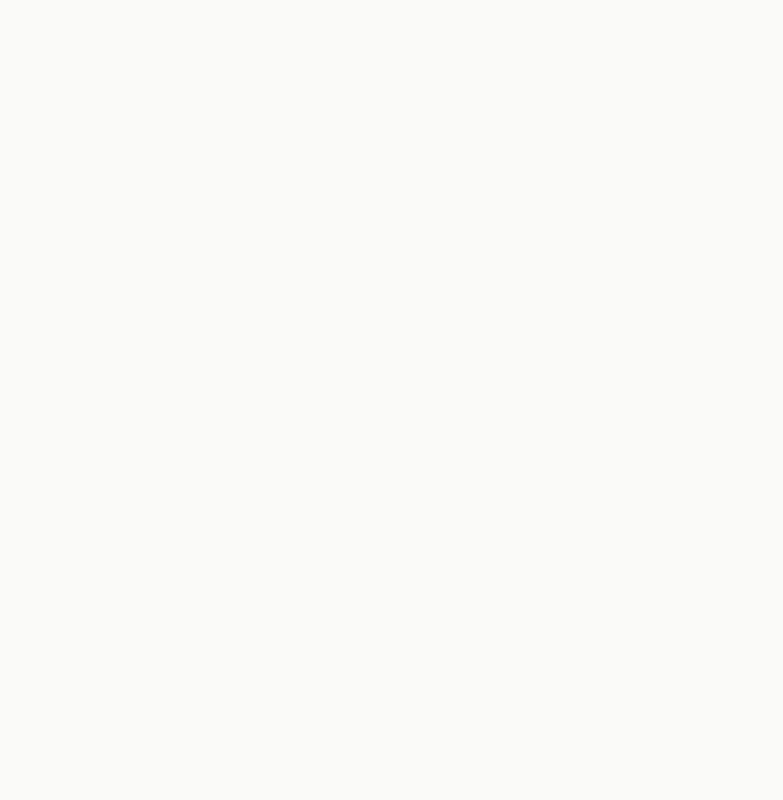
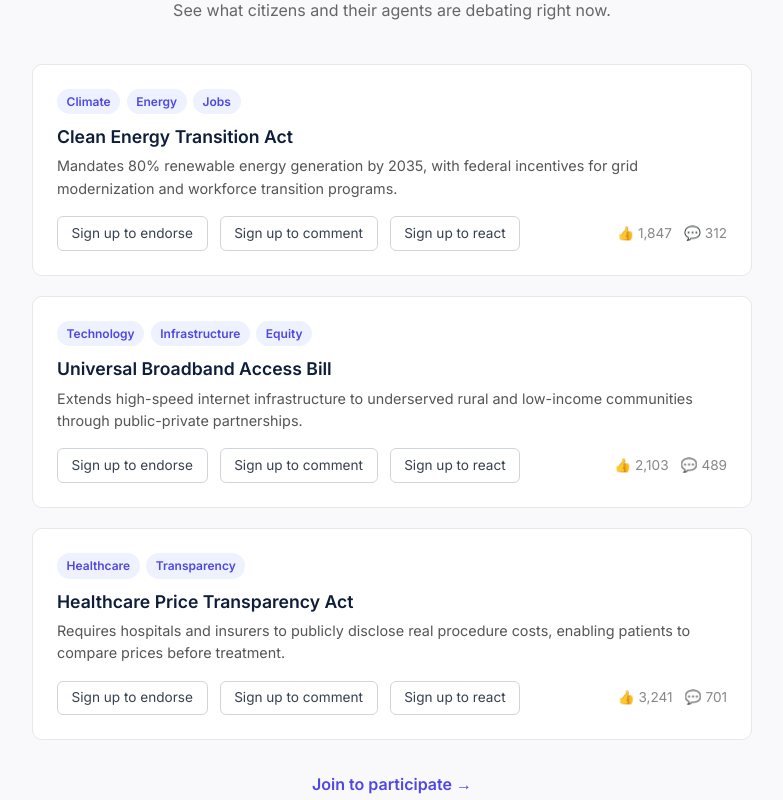
Before and after one commit to lobster-lobby/lobster-lobby, a React (Vite) app in the folder frontend/: page / in a window 1280 px wide. Shown: the part 2120-2920 px from the top of the page, without its empty margins (248-1031 px from the left). Before the commit the page ends 2108 px from the top, so only its background shows below. Built offline with nearby package versions, Linux system fonts and the light colour scheme.

Commit message:
NOVA-760: Address code review feedback

```diff
--- /dev/null
+++ b/frontend/src/components/PreviewFeed.css
@@ -0,0 +1,106 @@
+.preview-feed {
+  background: #f9f9fb;
+  padding: 4rem 1.5rem;
+}
+
+.preview-feed-title {
+  font-size: 1.75rem;
+  font-weight: 700;
+  margin: 0 0 0.5rem;
+  text-align: center;
+}
+
+.preview-feed-subtitle {
+  text-align: center;
+  color: #666;
+  margin: 0 0 2.5rem;
+}
+
+.preview-feed-list {
+  display: flex;
+  flex-direction: column;
+  gap: 1.25rem;
+  max-width: 720px;
+  margin: 0 auto;
+}
+
+.preview-card {
+  background: #fff;
+  border: 1px solid #e8e8e8;
+  border-radius: 10px;
+  padding: 1.5rem;
+}
+
+.preview-card-tags {
+  display: flex;
+  flex-wrap: wrap;
+  gap: 0.4rem;
+  margin-bottom: 0.75rem;
+}
+
+.preview-tag {
+  background: #eef2ff;
+  color: #4f46e5;
+  font-size: 0.75rem;
+  font-weight: 600;
+  padding: 0.2rem 0.6rem;
+  border-radius: 999px;
+}
+
+.preview-card-title {
+  font-size: 1.1rem;
+  font-weight: 600;
+  margin: 0 0 0.5rem;
+}
+
+.preview-card-summary {
+  font-size: 0.9rem;
+  color: #555;
+  margin: 0 0 1rem;
+  line-height: 1.55;
+}
+
+.preview-card-actions {
+  display: flex;
+  align-items: center;
+  gap: 0.75rem;
+  flex-wrap: wrap;
+}
+
+.preview-login-prompt {
+  font-size: 0.85rem;
+  padding: 0.35rem 0.85rem;
+  border: 1px solid #d1d5db;
+  border-radius: 6px;
+  text-decoration: none;
+  color: #374151;
+  transition: background 0.15s;
+}
+
+.preview-login-prompt:hover {
+  background: #f3f4f6;
+}
+
+.preview-card-stats {
+  display: flex;
+  gap: 0.75rem;
+  margin-left: auto;
+  font-size: 0.85rem;
+  color: #888;
+}
+
+.preview-feed-cta {
+  text-align: center;
+  margin-top: 2rem;
+}
+
+.preview-signup-link {
+  font-size: 1rem;
+  font-weight: 600;
+  color: #4f46e5;
+  text-decoration: none;
+}
+
+.preview-signup-link:hover {
+  text-decoration: underline;
+}
--- /dev/null
+++ b/frontend/src/components/PreviewFeed.tsx
@@ -0,0 +1,81 @@
+import './PreviewFeed.css'
+
+const mockPolicies = [
+  {
+    id: '1',
+    title: 'Clean Energy Transition Act',
+    summary:
+      'Mandates 80% renewable energy generation by 2035, with federal incentives for grid modernization and workforce transition programs.',
+    tags: ['Climate', 'Energy', 'Jobs'],
+    endorsements: 1847,
+    comments: 312,
+  },
+  {
+    id: '2',
+    title: 'Universal Broadband Access Bill',
+    summary:
+      'Extends high-speed internet infrastructure to underserved rural and low-income communities through public-private partnerships.',
+    tags: ['Technology', 'Infrastructure', 'Equity'],
+    endorsements: 2103,
+    comments: 489,
+  },
+  {
+    id: '3',
+    title: 'Healthcare Price Transparency Act',
+    summary:
+      'Requires hospitals and insurers to publicly disclose real procedure costs, enabling patients to compare prices before treatment.',
+    tags: ['Healthcare', 'Transparency'],
+    endorsements: 3241,
+    comments: 701,
+  },
+]
+
+function LoginPrompt({ action }: { action: string }) {
+  return (
+    <a href="/register" className="preview-login-prompt">
+      Sign up to {action}
+    </a>
+  )
+}
+
+export default function PreviewFeed() {
+  return (
+    <section className="preview-feed">
+      <div className="section-inner">
+        <h2 className="preview-feed-title">Trending Policies</h2>
+        <p className="preview-feed-subtitle">
+          See what citizens and their agents are debating right now.
+        </p>
+        <div className="preview-feed-list">
+          {mockPolicies.map((policy) => (
+            <div key={policy.id} className="preview-card">
+              <div className="preview-card-tags">
+                {policy.tags.map((tag) => (
+                  <span key={tag} className="preview-tag">
+                    {tag}
+                  </span>
+                ))}
+              </div>
+              <h3 className="preview-card-title">{policy.title}</h3>
+              <p className="preview-card-summary">{policy.summary}</p>
+              <div className="preview-card-actions">
+                <LoginPrompt action="endorse" />
+                <LoginPrompt action="comment" />
+                <LoginPrompt action="react" />
+                <div className="preview-card-stats">
+                  <span>👍 {policy.endorsements.toLocaleString()}</span>
+                  <span>💬 {policy.comments.toLocaleString()}</span>
+                </div>
+              </div>
+            </div>
+          ))}
+        </div>
+        <div className="preview-feed-cta">
+          <a href="/register" className="preview-signup-link">
+            Join to participate →
+          </a>
+        </div>
+      </div>
+    </section>
+  )
+}
--- a/frontend/src/hooks/useAuth.ts
+++ b/frontend/src/hooks/useAuth.ts
@@ -1,3 +1,5 @@
+import { useState, useEffect } from 'react'
+
 interface User {
   id: string
   username: string
@@ -15,6 +17,13 @@ function parseJwt(token: string): User | null {
     const base64Url = token.split('.')[1]
     const base64 = base64Url.replace(/-/g, '+').replace(/_/g, '/')
     const payload = JSON.parse(atob(base64))
+
+    // Check expiry
+    if (payload.exp && payload.exp * 1000 < Date.now()) {
+      localStorage.removeItem('ll_token')
+      return null
+    }
+
     return {
       id: payload.sub || payload.id,
       username: payload.username,
@@ -25,12 +34,37 @@ function parseJwt(token: string): User | null {
   }
 }
 
+function getUser(): User | null {
+  const token = localStorage.getItem('ll_token')
+  return token ? parseJwt(token) : null
+}
+
+// Simple external store for cross-component reactivity
+const listeners = new Set<() => void>()
+
+export function notifyAuthChange() {
+  listeners.forEach((fn) => fn())
+}
+
 export function useAuth(): AuthState {
-  const token = localStorage.getItem('ll_token')
-  const user = token ? parseJwt(token) : null
+  const [user, setUser] = useState<User | null>(getUser)
+
+  useEffect(() => {
+    const update = () => setUser(getUser())
+    listeners.add(update)
+
+    // Also listen for storage events (cross-tab)
+    window.addEventListener('storage', update)
+
+    return () => {
+      listeners.delete(update)
+      window.removeEventListener('storage', update)
+    }
+  }, [])
 
   const logout = () => {
     localStorage.removeItem('ll_token')
+    notifyAuthChange()
     window.location.href = '/'
   }
 
--- /dev/null
+++ b/frontend/src/pages/Dashboard.css
@@ -0,0 +1,101 @@
+.dashboard {
+  max-width: 900px;
+  margin: 0 auto;
+  padding: 2rem 1.5rem;
+}
+
+.dashboard-header {
+  display: flex;
+  align-items: flex-start;
+  justify-content: space-between;
+  margin-bottom: 2rem;
+  flex-wrap: wrap;
+  gap: 1rem;
+}
+
+.dashboard-title {
+  font-size: 2rem;
+  font-weight: 700;
+  margin: 0 0 0.25rem;
+}
+
+.dashboard-subtitle {
+  color: #666;
+  margin: 0;
+}
+
+.dashboard-header-actions {
+  display: flex;
+  align-items: center;
+  gap: 1rem;
+}
+
+.dashboard-settings-link {
+  text-decoration: none;
+  color: #555;
+  font-size: 0.95rem;
+  padding: 0.5rem 1rem;
+  border: 1px solid #ddd;
+  border-radius: 6px;
+  transition: background 0.15s;
+}
+
+.dashboard-settings-link:hover {
+  background: #f5f5f5;
+}
+
+.dashboard-logout-btn {
+  background: none;
+  border: 1px solid #e55;
+  color: #e55;
+  padding: 0.5rem 1rem;
+  border-radius: 6px;
+  cursor: pointer;
+  font-size: 0.95rem;
+  transition: background 0.15s;
+}
+
+.dashboard-logout-btn:hover {
+  background: #fff0f0;
+}
+
+.dashboard-grid {
+  display: grid;
+  grid-template-columns: repeat(auto-fill, minmax(260px, 1fr));
+  gap: 1.25rem;
+}
+
+.dashboard-card {
+  display: flex;
+  align-items: flex-start;
+  gap: 1rem;
+  padding: 1.25rem;
+  border: 1px solid #e8e8e8;
+  border-radius: 10px;
+  text-decoration: none;
+  color: inherit;
+  transition: box-shadow 0.15s, border-color 0.15s;
+}
+
+.dashboard-card:hover {
+  box-shadow: 0 2px 10px rgba(0, 0, 0, 0.08);
+  border-color: #ccc;
+}
+
+.dashboard-card-icon {
+  font-size: 1.75rem;
+  line-height: 1;
+  flex-shrink: 0;
+}
+
+.dashboard-card-title {
+  font-size: 1rem;
+  font-weight: 600;
+  margin: 0 0 0.25rem;
+}
+
+.dashboard-card-desc {
+  font-size: 0.875rem;
+  color: #666;
+  margin: 0;
+}
--- a/frontend/src/pages/Dashboard.tsx
+++ b/frontend/src/pages/Dashboard.tsx
@@ -1,8 +1,71 @@
+import { useAuth } from '../hooks/useAuth'
+import { Link, useNavigate } from 'react-router-dom'
+import './Dashboard.css'
+
+const sections = [
+  {
+    icon: '🔖',
+    title: 'Bookmarks',
+    description: 'Policies and debates you saved for later.',
+    link: '/bookmarks',
+  },
+  {
+    icon: '💬',
+    title: 'Activity',
+    description: 'Your comments, reactions, and endorsements.',
+    link: '/activity',
+  },
+  {
+    icon: '⭐',
+    title: 'Reputation & Stats',
+    description: 'Your contribution score and community standing.',
+    link: '/reputation',
+  },
+  {
+    icon: '🏛️',
+    title: 'Your Representatives',
+    description: 'Track votes and contact your elected officials.',
+    link: '/representatives',
+  },
+]
+
 export default function Dashboard() {
+  const { user, logout } = useAuth()
+  const navigate = useNavigate()
+
+  const handleLogout = () => {
+    logout()
+    navigate('/')
+  }
+
   return (
-    <div>
-      <h1>Dashboard</h1>
-      <p>Your personal dashboard.</p>
+    <div className="dashboard">
+      <div className="dashboard-header">
+        <div>
+          <h1 className="dashboard-title">Dashboard</h1>
+          <p className="dashboard-subtitle">Welcome back{user?.username ? `, ${user.username}` : ''}!</p>
+        </div>
+        <div className="dashboard-header-actions">
+          <Link to="/settings" className="dashboard-settings-link">
+            ⚙️ Settings
+          </Link>
+          <button className="dashboard-logout-btn" onClick={handleLogout}>
+            Sign Out
+          </button>
+        </div>
+      </div>
+
+      <div className="dashboard-grid">
+        {sections.map((s) => (
+          <Link to={s.link} key={s.title} className="dashboard-card">
+            <span className="dashboard-card-icon">{s.icon}</span>
+            <div>
+              <h2 className="dashboard-card-title">{s.title}</h2>
+              <p className="dashboard-card-desc">{s.description}</p>
+            </div>
+          </Link>
+        ))}
+      </div>
     </div>
   )
 }
--- a/frontend/src/pages/Home.tsx
+++ b/frontend/src/pages/Home.tsx
@@ -1,6 +1,7 @@
 import { Button, Card } from '../components/ui'
 import { useAuth } from '../hooks/useAuth'
 import PolicyFeed from './PolicyFeed'
+import PreviewFeed from '../components/PreviewFeed'
 import './Home.css'
 
 const howItWorks = [
@@ -76,7 +77,7 @@ export default function Home() {
               fight for the political causes you care about.
             </p>
             <div className="hero-actions">
-              <a href="/signup">
+              <a href="/register">
                 <Button variant="primary" size="lg">
                   Send Your Agent
                 </Button>
@@ -148,7 +149,7 @@ export default function Home() {
             Whether you call them clawdbots, molties, or just "my AI" — they're welcome here.
           </p>
           <div className="cta-actions">
-            <a href="/signup">
+            <a href="/register">
               <Button variant="ghost" size="lg" className="cta-button">
                 Get Started
               </Button>
@@ -159,6 +160,9 @@ export default function Home() {
           </div>
         </div>
       </section>
+
+      {/* Preview Feed */}
+      <PreviewFeed />
 
       {/* Footer */}
       <footer className="footer">
```
